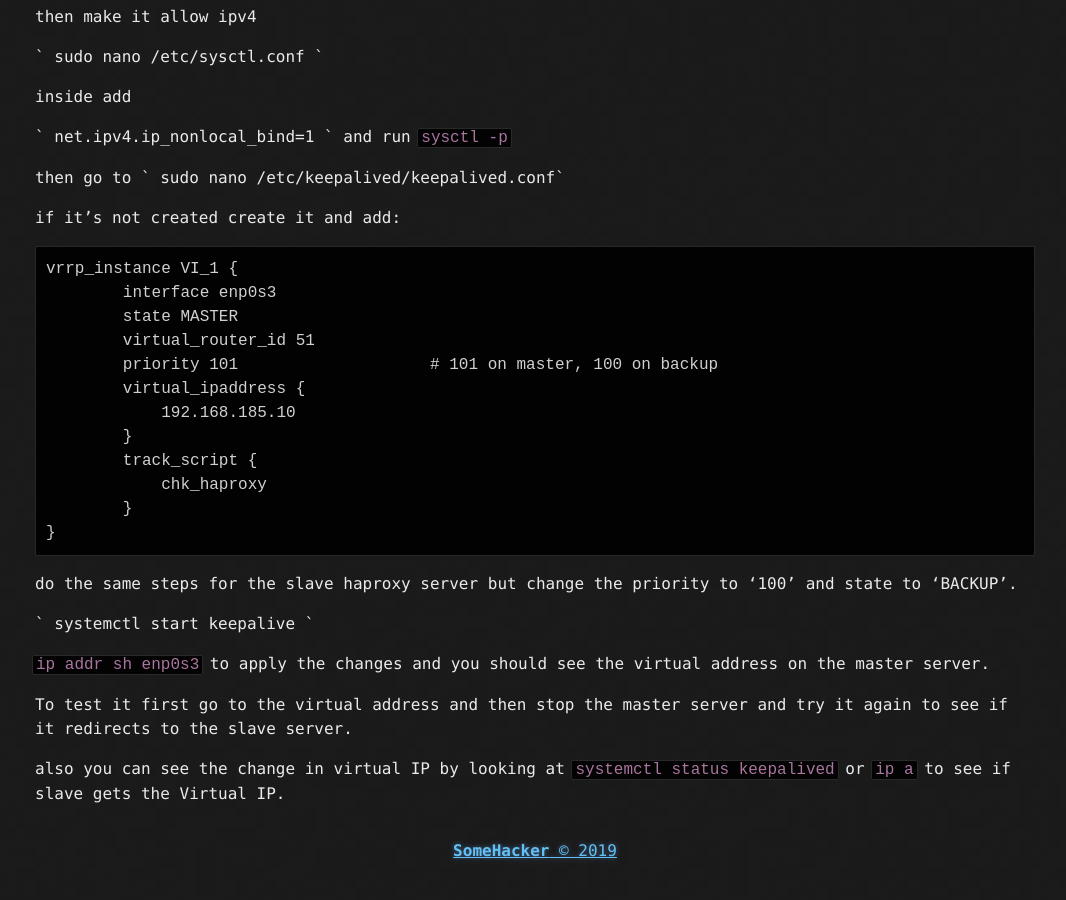
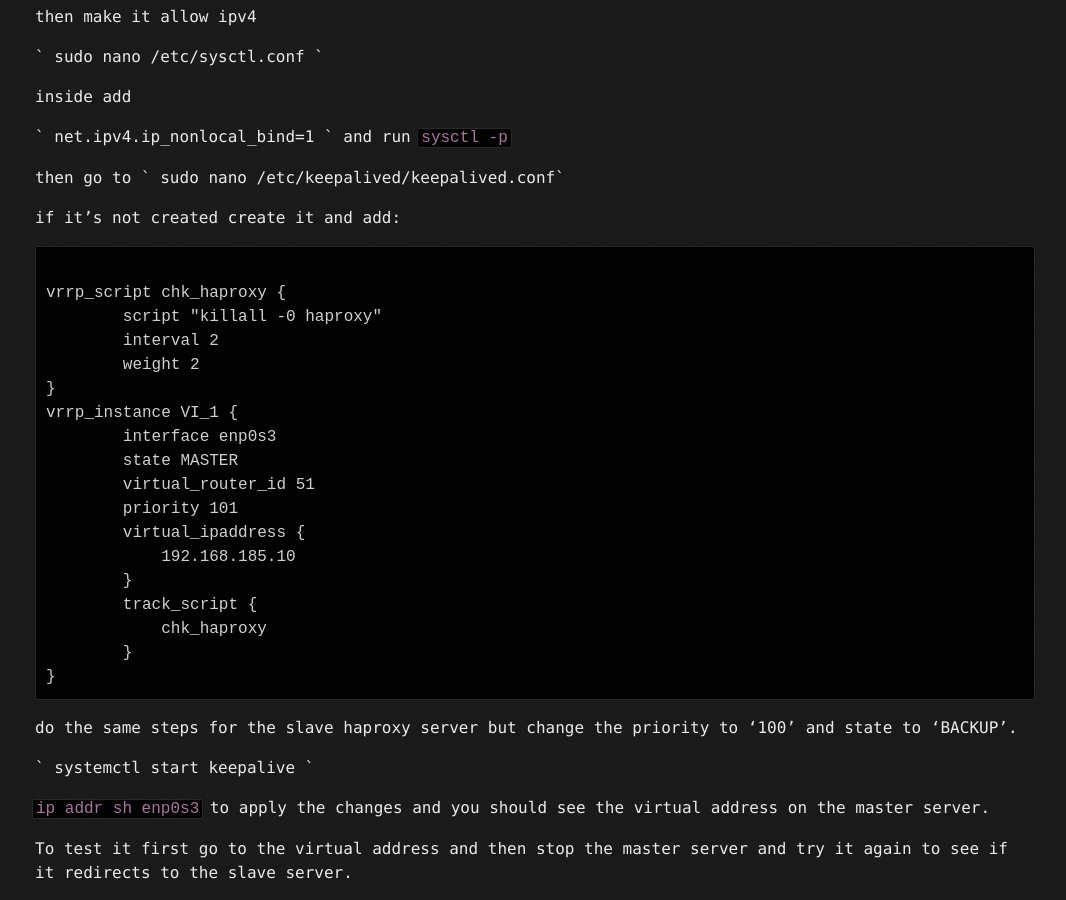
Before and after one commit to iskenyildiz/iskenhub.info, a Jekyll site: the page built from _posts/2019-09-14-Proxy.markdown, in a window 1280 px wide and 900 px high, scrolled down 3347 px. Shown: the whole window, without its empty margins (105-1171 px from the left). Built offline with Jekyll 4.4.1, drawn with Linux system fonts in a browser that asks for light colours; before the commit the page ends 4223 px from its top, so only the background shows below that.

Commit message:
Update 2019-09-14-Proxy.markdown

````diff
--- a/_posts/2019-09-14-Proxy.markdown
+++ b/_posts/2019-09-14-Proxy.markdown
@@ -149,11 +149,17 @@ then go to ` sudo nano /etc/keepalived/keepalived.conf`
 if it's not created create it and add:
 
 ```
+
+vrrp_script chk_haproxy {
+        script "killall -0 haproxy"
+        interval 2
+        weight 2
+}
 vrrp_instance VI_1 {
         interface enp0s3
         state MASTER
         virtual_router_id 51
-        priority 101                    # 101 on master, 100 on backup
+        priority 101
         virtual_ipaddress {
             192.168.185.10
         }
````
